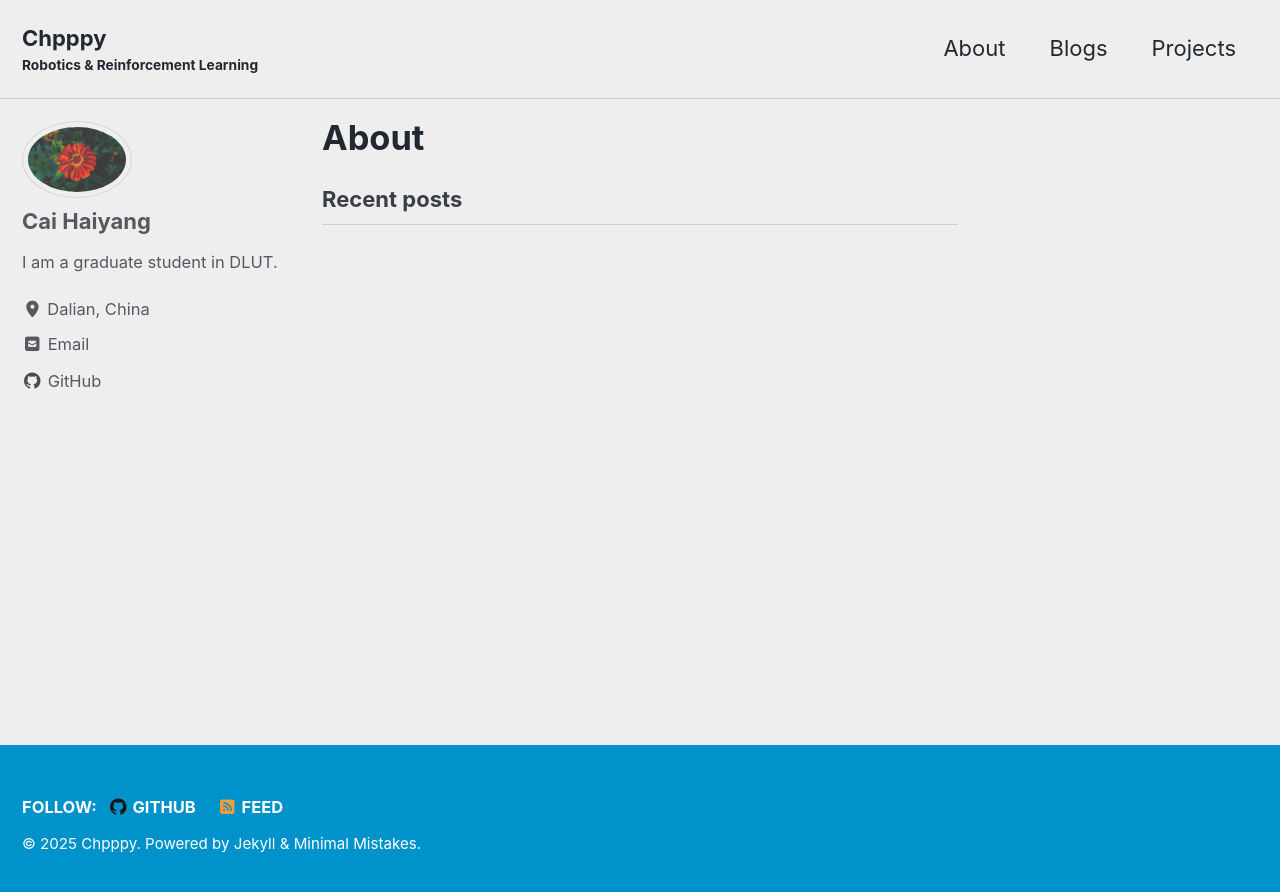
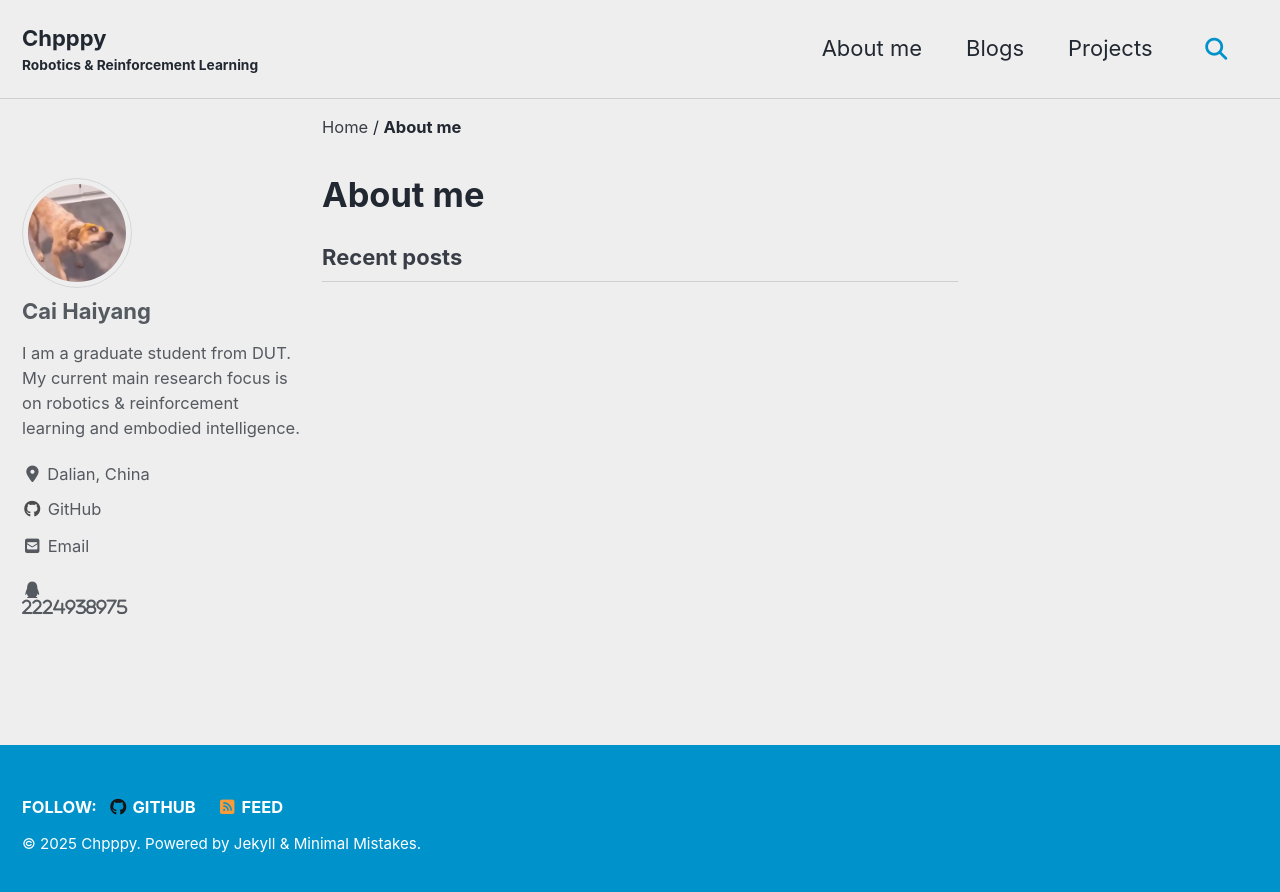
Before and after one commit to Chpppy/Chpppy.github.io, a Jekyll site: the page built from _pages/About.md, in a window 1280 px wide. Shown: the top 892 px of the page. Built offline with Jekyll 4.4.1, drawn with Linux system fonts in a browser that asks for light colours; cached includes are drawn as plain includes; nearby versions of some CDN libraries.

Commit message:
Change About Me

```diff
--- a/_config.yml
+++ b/_config.yml
@@ -28,7 +28,7 @@ repository               : # GitHub username/repo-name e.g. "mmistakes/minimal-m
 teaser                   : # path of fallback teaser image, e.g. "/assets/images/500x300.png"
 logo                     : # path of logo image to display in the masthead, e.g. "/assets/images/88x88.png"
 masthead_title           : # overrides the website title displayed in the masthead, use " " for no title
-breadcrumbs              : # true, false (default)
+breadcrumbs              : true # true, false (default)
 words_per_minute         : 200
 enable_copy_code_button  : # true, false (default)
 copyright                : # "copyright" name, defaults to site.title
@@ -68,7 +68,7 @@ reCaptcha:
 atom_feed:
   path                   : # blank (default) uses feed.xml
   hide                   : # true, false (default)
-search                   : # true, false (default)
+search                   : true # true, false (default)
 search_full_content      : # true, false (default)
 search_provider          : # lunr (default), algolia, google
 lunr:
@@ -114,17 +114,11 @@ analytics:
 # Site Author
 author:
   name             : "Cai Haiyang"
-  avatar           : "/asset/image/redflower.jpeg" # path of avatar image, e.g. "/assets/images/bio-photo.jpg"
-  bio              : "I am a graduate student in DLUT."
+  avatar           : "/asset/image/avatar.jpg" # path of avatar image, e.g. "/assets/images/bio-photo.jpg"
+  bio              : "I am a graduate student from DUT. My current main research focus is on robotics & reinforcement learning and embodied intelligence."
   location         : "Dalian, China"
-  email            :
+  email            : "chpppy@qq.com"
   links:
-    - label: "Email"
-      icon: "fas fa-fw fa-envelope-square"
-      url: "chpppy@qq.com"
-    - label: "Website"
-      icon: "fas fa-fw fa-link"
-      # url: "https://your-website.com"
     - label: "Twitter"
       icon: "fab fa-fw fa-twitter-square"
       # url: "https://twitter.com/"
--- a/_data/navigation.yml
+++ b/_data/navigation.yml
@@ -1,6 +1,6 @@
 # main links
 main:
-  - title: "About"
+  - title: "About me"
     url: /About/
   - title: "Blogs"
     url: /Blogs/
--- a/_includes/head/custom.html
+++ b/_includes/head/custom.html
@@ -1,5 +1,5 @@
 <!-- start custom head snippets -->
-
+<script src="https://kit.fontawesome.com/0b8ab3ed6f.js" crossorigin="anonymous"></script>
 <!-- insert favicons. use https://realfavicongenerator.net/ -->
 
 <!-- end custom head snippets -->
--- a/_pages/About.md
+++ b/_pages/About.md
@@ -1,6 +1,9 @@
 ---
-title: "About"
+title: "About me"
 permalink: /About/
 layout: home
 author_profile: true
+sidebar:
+  - text: <i class="fa-brands fa-qq"> 2224938975</i>
+
 ---
```
Also changed, not shown: index.md (+0 -18 lines), asset/image/avatar.jpg (added), 6 other files.
